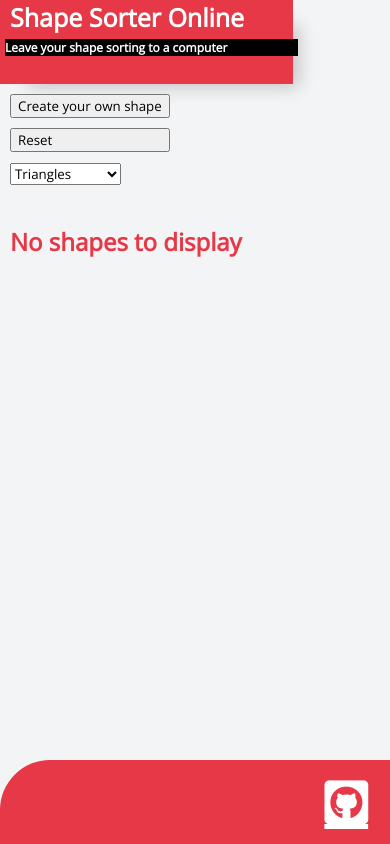
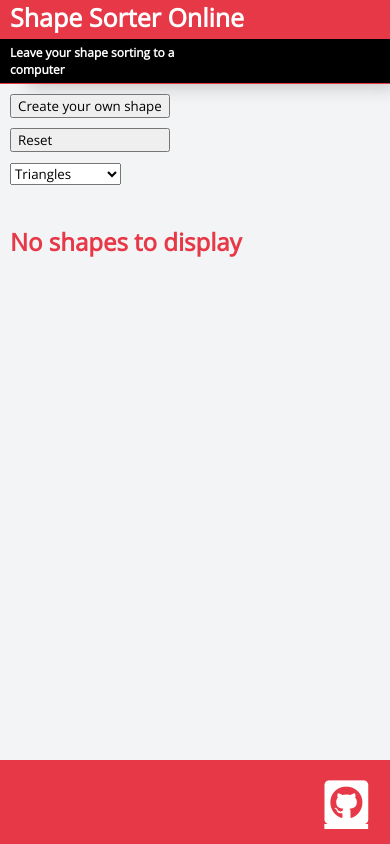
Before and after one commit to ChristopherDalziel/83489-2, a React (Create React App) app: page / in a window 390 px wide. Built offline with nearby package versions, Linux system fonts and the light colour scheme.

Commit message:
updated css for web and mobile view

```diff
--- a/src/App.js
+++ b/src/App.js
@@ -11,6 +11,7 @@ const ApplicationDiv = styled.main`
   display: flex;
   flex-direction: column;
   height: 100vh;
+  overflow: hidden;
 `;
 
 class App extends React.Component {
--- a/src/components/Footer.js
+++ b/src/components/Footer.js
@@ -11,6 +11,9 @@ const FooterDiv = styled.footer`
   justify-content: flex-end;
   padding: 2vh;
   font-size: 50px;
+  @media (max-width: 815px) {
+    border-radius: 0px;
+  }
 `;
 
 const Footer = () => {
--- a/src/components/Header.js
+++ b/src/components/Header.js
@@ -6,21 +6,22 @@ const HeaderDiv = styled.header`
   padding: 0;
   margin: 0;
   background-color: #e63846;
-  height: 10vh;
+  height: 11vh;
   border-radius: 0px 0px 50px 0px;
   box-shadow: 17px 14px 17px -11px rgba(0, 0, 0, 0.2);
   @media (max-width: 815px) {
     border-radius: 0px;
     font-size: 25px;
-    width: 75vw;
+    height: 10vh;
   }
 `;
 
 const Title = styled.h1`
-  margin: 0;
+  margin: 0 0 5px 0;
   padding: 0px 10px 0px 10px;
   width: 30vw;
   @media (max-width: 815px) {
+    margin-bottom: 5px;
     font-size: 25px;
     width: 75vw;
   }
@@ -34,16 +35,15 @@ const SubTitle = styled.h2`
   padding: 5px 10px 5px 10px;
   border-radius: 0px 50px 50px 0px;
   @media (max-width: 815px) {
-    margin: 5px;
+    padding: 5px
     border-radius: 0px;
-    padding: 0px;
     font-size: 12px;
-    width: 75vw;
+    width: 100vw;
   }
 `;
 
 const LogoSmall = styled.img`
-  height: 75px;
+  height: 90px;
   float: right;
   transition: transform 0.2s;
   :hover {
```
